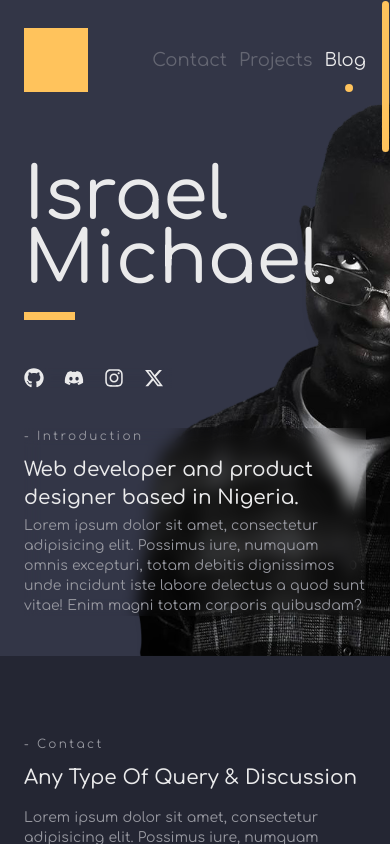
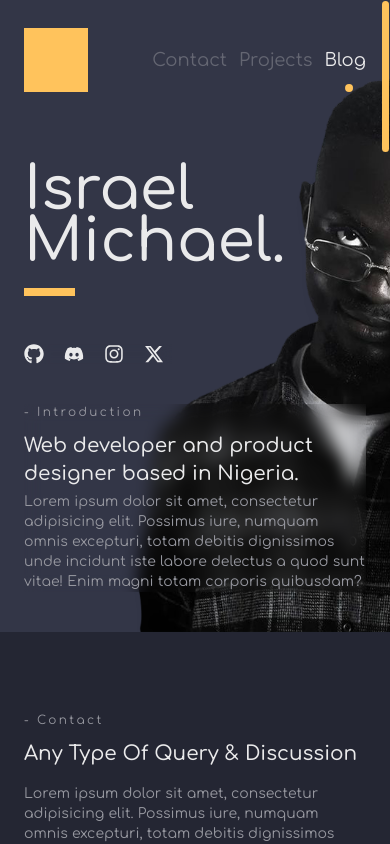
Before and after one commit to mikelisrael/portfolio, a Next.js app: page / in a window 390 px wide. Built offline with nearby package versions, Linux system fonts and the light colour scheme.

Commit message:
Update font size in hero component

```diff
--- a/components/home/hero.tsx
+++ b/components/home/hero.tsx
@@ -57,7 +57,7 @@ const Hero = () => {
           <h1
             role="heading"
             aria-level={1}
-            className="relative text-7xl font-medium duration-300 animate-in fade-in slide-in-from-right-48 md:pt-10 lg:text-8xl xl:text-9xl"
+            className="relative text-6xl font-medium duration-300 animate-in fade-in slide-in-from-right-48 sm:text-7xl md:pt-10 lg:text-8xl xl:text-9xl"
           >
             Israel{" "}
             <span className="block -translate-y-2 md:-translate-y-4 lg:-translate-y-6">
```
